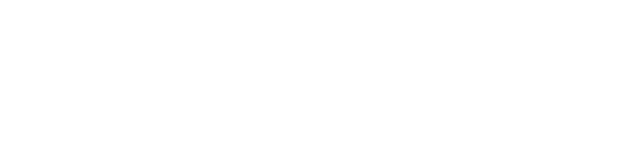
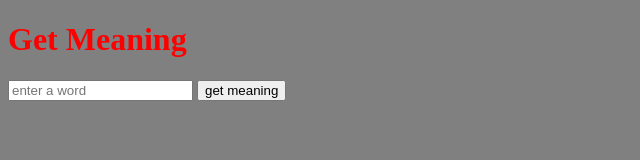
Before and after one commit to blueeyeneck/Mahindra_D, a plain HTML site: page index.html in a window 1280 px wide. Shown: the whole page, without its empty margins (0-640 px from the left). Drawn offline with nearby package versions, Linux system fonts and the light colour scheme.

Commit message:
files updated

```diff
--- a/app.js
+++ b/app.js
@@ -0,0 +1 @@
+console.log('hello world');
--- a/index.html
+++ b/index.html
@@ -7,7 +7,13 @@
     <link rel="stylesheet" href="style.css">
 </head>
 <body>
+    <script src="https://cdn.jsdelivr.net/npm/axios@1.1.2/dist/axios.min.js"></script>
+    <h1>Get Meaning</h1>
+    <input type="text" placeholder="enter a word">
+    <button id="btn">get meaning</button>
+    <p>
 
-    <script rel="app.js"></script>
+    </p>
+    <script src="app.js"></script>
 </body>
 </html>
--- a/style.css
+++ b/style.css
@@ -0,0 +1,4 @@
+body{
+    color: red;
+    background-color: gray;
+}
```
